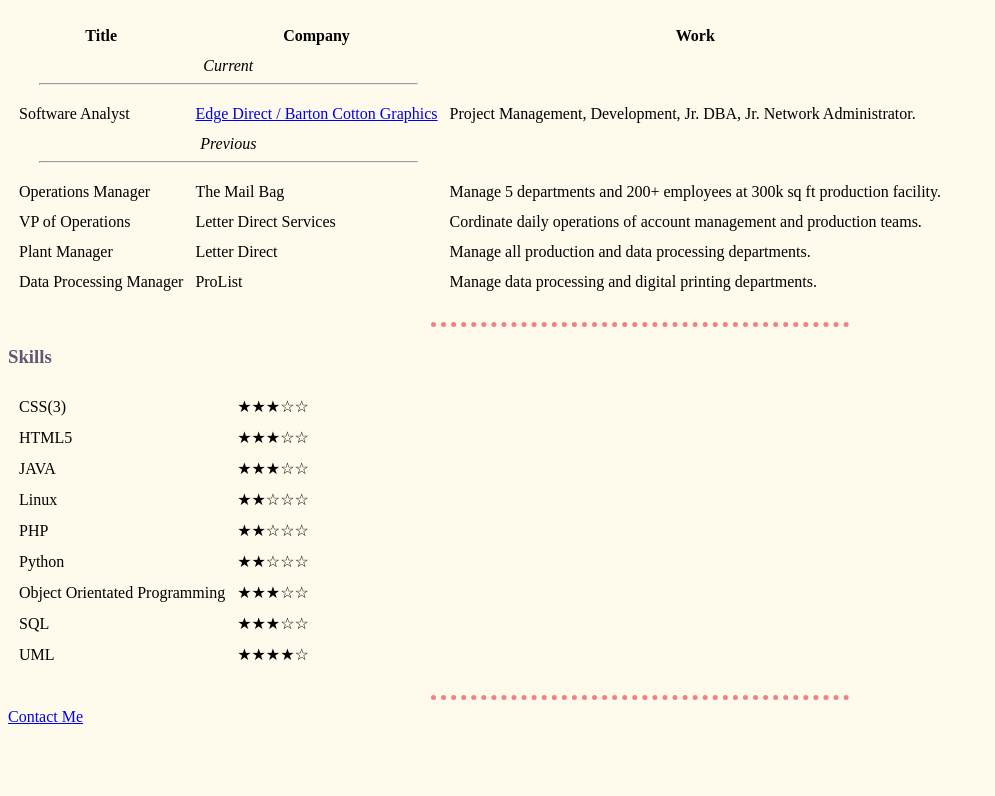
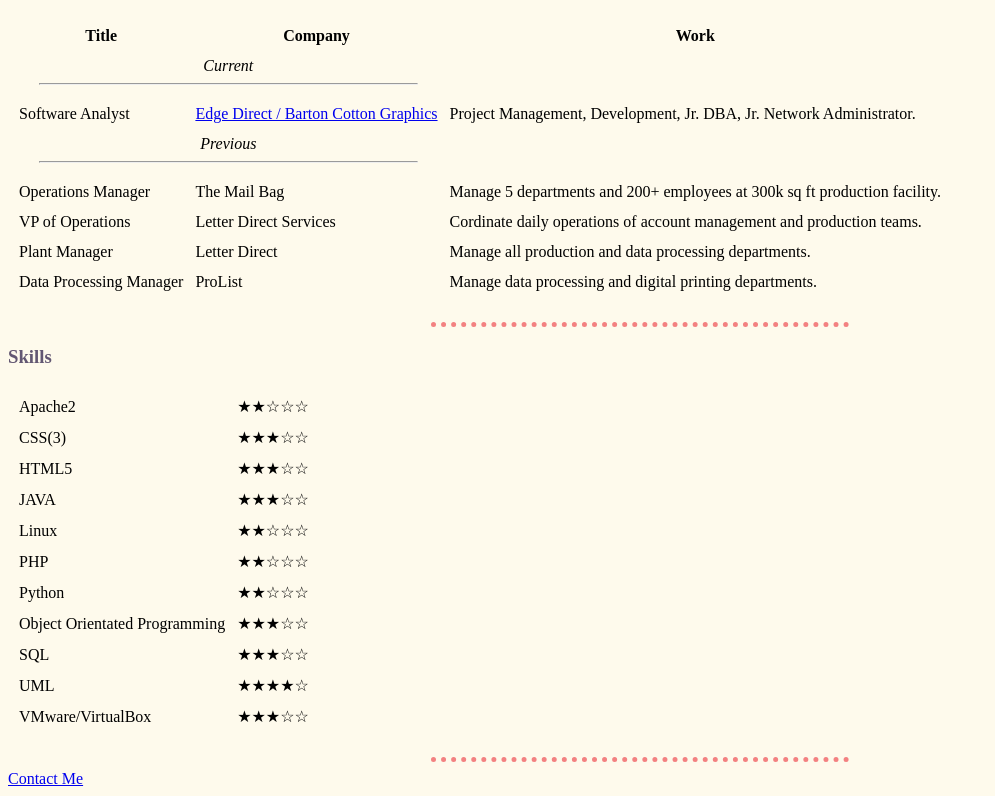
Before and after one commit to Rkthompson/cv, a plain HTML site: page index.html in a window 1280 px wide. Shown: the part 785-1581 px from the top of the page, without its empty margins (0-995 px from the left). Before the commit the page ends 1519 px from the top, so only its background shows below. Drawn offline with Linux system fonts and the light colour scheme.

Commit message:
Updated Skills section to reflect current work in setting up Snipe-IT LAMP VM

```diff
--- a/index.html
+++ b/index.html
@@ -104,6 +104,10 @@
   <h3>Skills</h3>
   <table cellspacing="10">
     <tr>
+      <td>Apache2</td>
+      <td>★★☆☆☆</td>
+    </tr>
+    <tr>
       <td>CSS(3)</td>
       <td>★★★☆☆</td>
     </tr>
@@ -139,6 +143,10 @@
       <td>UML</td>
       <td>★★★★☆</td>
     </tr>
+    <tr>
+      <td>VMware/VirtualBox</td>
+      <td>★★★☆☆</td>
+    </tr>
   </table>
   <hr class="dotted_line">
   <a href="contactme.html">Contact Me</a>
```
